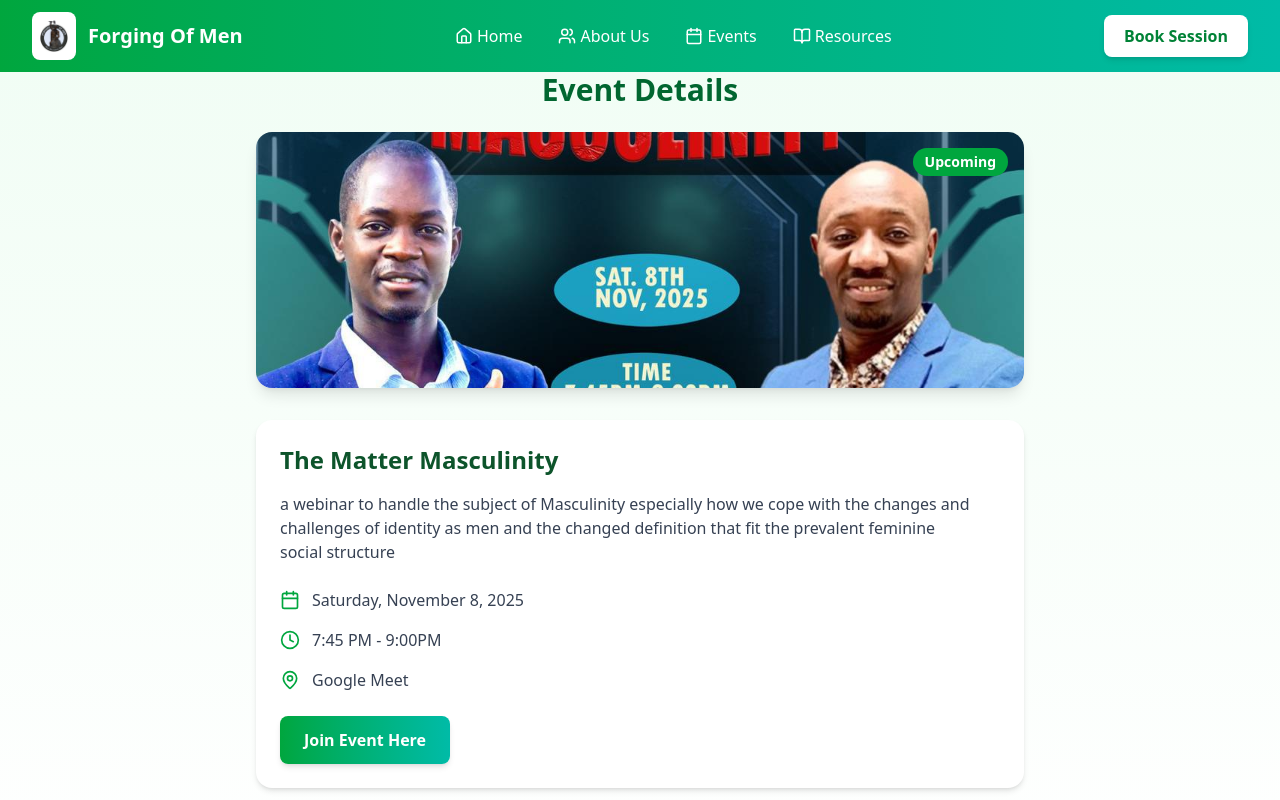
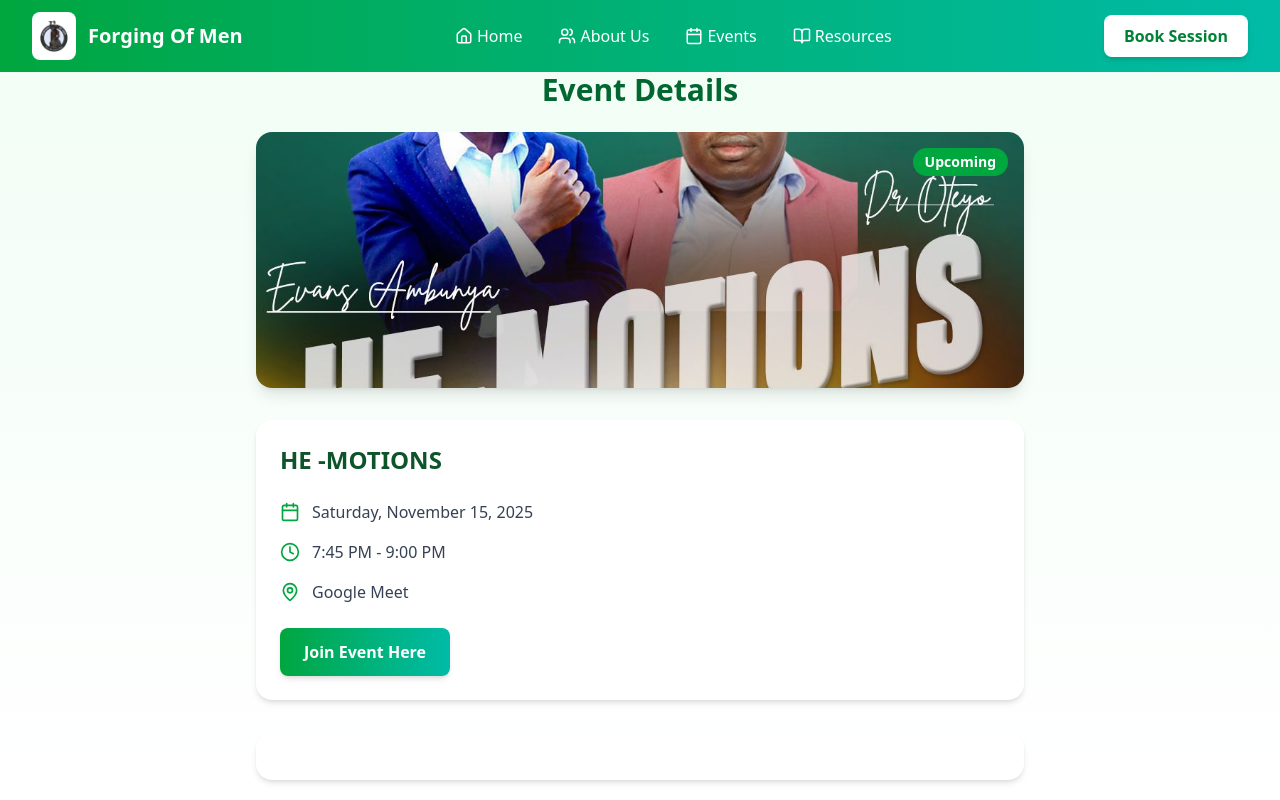
Before and after one commit to uncle12genius/forgingofmenprototype, a React (Vite) app: page /event/1 in a window 1280 px wide. Shown: the top 800 px of the page. Built offline with nearby package versions, Linux system fonts and the light colour scheme.

Commit message:
event page

```diff
--- a/src/pages/viewers/EventsPage/EventDetails2.jsx
+++ b/src/pages/viewers/EventsPage/EventDetails2.jsx
@@ -5,14 +5,14 @@ import { Calendar, Clock, MapPin, ArrowLeft, MessageCircle, Send } from "lucide-
 
 const events = [
  {
-  id: 1,
-    title: "The Matter Masculinity",
-    date: "2025-11-8",
-    time: "7:45 PM - 9:00PM",
+   id: 1,
+    title: "HE -MOTIONS",
+    date: "2025-11-15",
+    time: "7:45 PM - 9:00 PM",
     location: "Google Meet ",
-    image: "/images/Event.jpg",
-    fullDescription: "a webinar to handle the subject of Masculinity especially how we cope with the changes and challenges of identity as men and the changed definition that fit the prevalent feminine social structure"
- },
+    image: "/images/eventwo.jpeg",
+    description: "Understanding emotional expression in men "
+  },
   {
     id: 2,
     title: "Coping with Anxiety Seminar",
```
